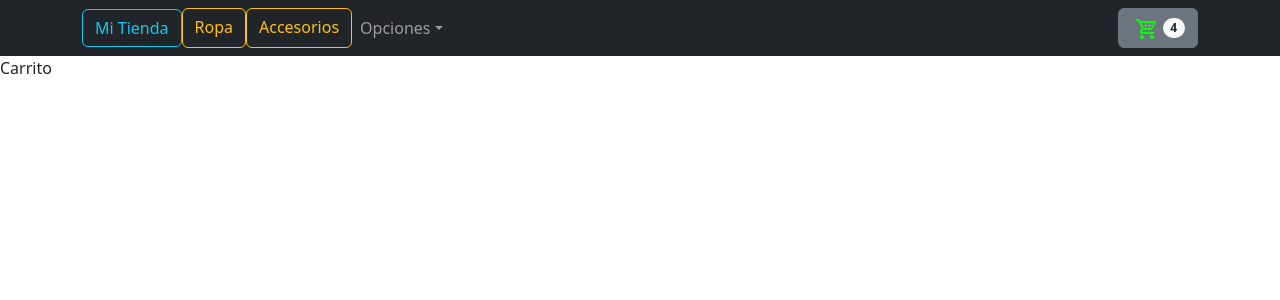
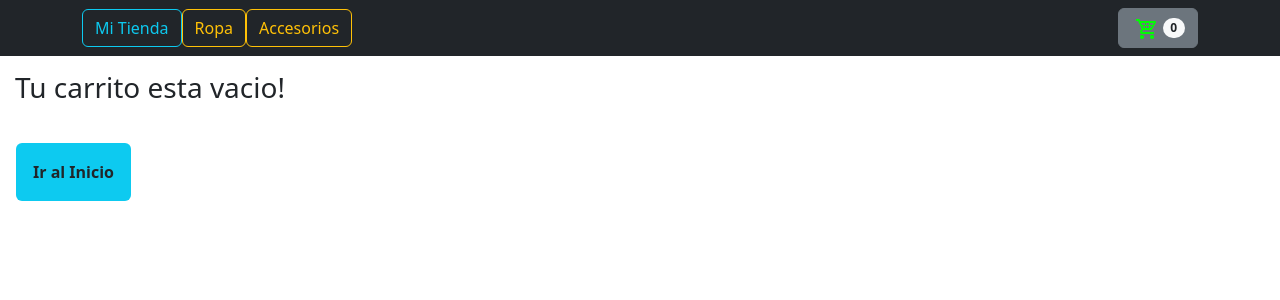
Before and after one commit to eldictador007/Santiago-Moulia-c43545, a React (Vite) app in the folder mi-App/: page /carrito in a window 1280 px wide. Shown: the top 300 px of the page. Built offline with nearby package versions, Linux system fonts and the light colour scheme.

Commit message:
carrito desprolijo

```diff
--- a/mi-App/src/App.jsx
+++ b/mi-App/src/App.jsx
@@ -1,15 +1,13 @@
 // import './App.css'
 
 import {BrowserRouter, Routes, Route, Navigate} from 'react-router-dom'
-import NavBar from './Componentes/NavBar/navBar'
+import {NavBar} from './Componentes/NavBar/navBar'
 import ItemListContainer from './Componentes/ItemListContainer/itemListCont'
 import { ItemDetailContainer } from './Componentes/itemDetailContainer/itemDetailCont'
 import {CartContainer} from './Componentes/CartContainer/cartContainer'
 import 'bootstrap/dist/css/bootstrap.min.css'
-import { createContext } from 'react'
-import { CartContext } from './context/cartContext'
+import {CartContextProvider} from './context/cartContext'
 
-const Context = createContext()
 
 
 function App() {
@@ -18,7 +16,7 @@
   return (
 
      <BrowserRouter>
-     <CartContext.Provider value={{
+     <CartContextProvider value={{
 
      }}>
 
@@ -34,7 +32,7 @@
        {/* </> */}
        </Routes>
 
-     </CartContext.Provider>
+     </CartContextProvider>
        </BrowserRouter>
 
 
--- a/mi-App/src/componentes/CartContainer/cartContainer.jsx
+++ b/mi-App/src/componentes/CartContainer/cartContainer.jsx
@@ -1,3 +1,64 @@
-export const CartContainer=()=>{
-    return <div>Carrito</div>
-}
+import { Link } from "react-router-dom";
+import { useCartContext } from "../../context/cartContext";
+
+export const CartContainer = () => {
+  const { cartList, emptyCart, totalPrice, deleteItem } = useCartContext();
+  console.log(cartList);
+  return (
+    <div>
+      {cartList.length !== 0 ? (
+        <>
+          <ul className="list-group">
+            {cartList.map((prod) => (
+              <li key={prod.id} className="list-group-item">
+                <div className="card">
+                  <img src={prod.pic} alt="" className="w-25" />
+                  <div className="card-body">
+                    <h5 className="card-title">
+                      {prod.name} - {prod.cat}
+                    </h5>
+                    <p className="card-text">
+                      Precio por unidad: ${prod.price} <br></br> Cantidad
+                      seleccionada: {prod.cant}
+                    </p>
+
+                    <button
+                      onClick={() => deleteItem(prod.id)}
+                      className="btn btn-info"
+                    >
+                      Quitar elemento
+                    </button>
+                  </div>
+                </div>
+              </li>
+            ))}
+          </ul>
+          <div style={{ padding: 15 }}>
+            <h2>Precio total: ${totalPrice()} </h2>
+            <button
+              className="btn bg-danger p-3 m-3 fw-bolder"
+              onClick={emptyCart}
+            >
+              Vaciar carrito
+            </button>
+            <button
+              className="btn bg-success p-3 m-3 fw-bolder"
+              onClick={emptyCart}
+            >
+              Finalizar compra!
+            </button>
+          </div>
+        </>
+      ) : (
+        <>
+          <h3  style={{ padding: 15 }}>Tu carrito esta vacio!</h3>
+          <Link to="/">
+            <button className="btn bg-info p-3 m-3 fw-bolder">
+              Ir al Inicio
+            </button>
+          </Link>
+        </>
+      )}
+    </div>
+  );
+};
--- a/mi-App/src/componentes/CartWidget/CartWidget.jsx
+++ b/mi-App/src/componentes/CartWidget/CartWidget.jsx
@@ -1,19 +1,40 @@
 
-import Badge from 'react-bootstrap/Badge';
-import Button from 'react-bootstrap/Button';
+//import { useContext } from 'react';
+import {Badge, Button} from 'react-bootstrap';
+//import Button from 'react-bootstrap/Button';
+import  {useCartContext}  from '../../context/cartContext'
 // import Counter from '../Contador/contador';
 
-function CartWidget({}){
-    let cart=4
+// function CartWidget({}){
+//     let cart=4
+//     return(
+//         <Button variant="secondary">
+//        <svg xmlns="http://www.w3.org/2000/svg" width="2em" height="1.5em" preserveAspectRatio="xMidYMid meet" viewBox="0 0 24 24"><path fill="lime" d="M19 20c0 1.11-.89 2-2 2a2 2 0 0 1-2-2c0-1.11.89-2 2-2a2 2 0 0 1 2 2M7 18c-1.11 0-2 .89-2 2a2 2 0 0 0 2 2c1.11 0 2-.89 2-2s-.89-2-2-2m.2-3.37l-.03.12c0 .14.11.25.25.25H19v2H7a2 2 0 0 1-2-2c0-.35.09-.68.24-.96l1.36-2.45L3 4H1V2h3.27l.94 2H20c.55 0 1 .45 1 1c0 .17-.05.34-.12.5l-3.58 6.47c-.34.61-1 1.03-1.75 1.03H8.1l-.9 1.63M8.5 11H10V9H7.56l.94 2M11 9v2h3V9h-3m3-1V6h-3v2h3m3.11 1H15v2h1l1.11-2m1.67-3H15v2h2.67l1.11-2M6.14 6l.94 2H10V6H6.14Z"/></svg>
+//         <Badge id='compra' bg="light" pill='true' text="dark">{cart}</Badge>
+//       <span className="visually-hidden">Items en tu carrito</span>
+//     </Button>
+//     )
+// }
+// export default CartWidget
+
+
+//import  { AiOutlineShoppingCart } from 'react-icons/ai'
+
+const Cartwidget = () => {
+
+  const {totalCount} = useCartContext()
   return(
+    <>
+    {/* {totalCount() !== 0 && totalCount()} */}
     <Button variant="secondary">
    <svg xmlns="http://www.w3.org/2000/svg" width="2em" height="1.5em" preserveAspectRatio="xMidYMid meet" viewBox="0 0 24 24"><path fill="lime" d="M19 20c0 1.11-.89 2-2 2a2 2 0 0 1-2-2c0-1.11.89-2 2-2a2 2 0 0 1 2 2M7 18c-1.11 0-2 .89-2 2a2 2 0 0 0 2 2c1.11 0 2-.89 2-2s-.89-2-2-2m.2-3.37l-.03.12c0 .14.11.25.25.25H19v2H7a2 2 0 0 1-2-2c0-.35.09-.68.24-.96l1.36-2.45L3 4H1V2h3.27l.94 2H20c.55 0 1 .45 1 1c0 .17-.05.34-.12.5l-3.58 6.47c-.34.61-1 1.03-1.75 1.03H8.1l-.9 1.63M8.5 11H10V9H7.56l.94 2M11 9v2h3V9h-3m3-1V6h-3v2h3m3.11 1H15v2h1l1.11-2m1.67-3H15v2h2.67l1.11-2M6.14 6l.94 2H10V6H6.14Z"/></svg>
-        <Badge id='compra' bg="light" pill='true' text="dark">{cart}</Badge>
+    <Badge id='compra' bg="light" pill='true' text="dark">{totalCount()}</Badge>
   <span className="visually-hidden">Items en tu carrito</span>
 </Button>
+    </>
 )
 }
-export default CartWidget
+export default Cartwidget
 
 
 //export default ButtonExample;
--- a/mi-App/src/componentes/Contador/contador.jsx
+++ b/mi-App/src/componentes/Contador/contador.jsx
@@ -3,11 +3,21 @@
 
 //  import CartWidget from '../CartWidget/CartWidget';
 
-function Counter({stock, onAdd}) {
+const Counter=({stock,initial=1, onAdd})=> {
     const [count, setCount] = useState(1);
     // useEffect(() => {
     //     document.title = `You clicked ${count} times`;
     //     },[]);
+    const add=()=>{
+      if (count<stock){
+        setCount(count+1)
+      }
+    }
+    const substract=()=>{
+      if (count>initial){
+        setCount(count-1)
+      }
+    }
     const handleOnAdd = () => {
       onAdd(count)
 
@@ -16,9 +26,9 @@
     return (
       <div className='container'>
 
-        <button className='btn bg-warning p-2 m-3 fw-bolder' onClick={() => count>0? setCount(count - 1): alert('No es posible realizar esa operacion')}> - </button>
+        <button className='btn bg-warning p-2 m-3 fw-bolder' onClick={substract}> - </button>
        <Badge id='counter' bg="dark" pill='true' text="light">{count}</Badge>
-        <button className='btn bg-success p-2 m-3 fw-bolder' onClick={() => count<stock? setCount(count + 1): alert('Lo sentimos, no hay mas aticulos disponbles')}> + </button>
+        <button className='btn bg-success p-2 m-3 fw-bolder' onClick={add}> + </button>
 
         <br></br>
         <button className='btn bg-info p-3 m-5 fw-bolder' onClick={handleOnAdd}>Agregar al Carrito</button>
--- a/mi-App/src/componentes/ItemListContainer/item.jsx
+++ b/mi-App/src/componentes/ItemListContainer/item.jsx
@@ -1,4 +1,5 @@
 import { Link } from "react-router-dom"
+
 
 
 
--- a/mi-App/src/componentes/itemDetailContainer/itemDetail.jsx
+++ b/mi-App/src/componentes/itemDetailContainer/itemDetail.jsx
@@ -1,33 +1,18 @@
+import { Link } from "react-router-dom"
 import { useState } from "react"
 import Counter from "../Contador/contador"
-import { Link } from "react-router-dom"
+import { useCartContext} from "../../context/cartContext"
+
 
 export const ItemDetail =({product})=>{
     const [isCant, setIsCant ] = useState(false)
-
-    const [cartList, setCartList] = useState([])
-    // modificar el cartList
-
-
-
-    const agregarCarrito = (product) => {
-        // si está?
-        const idx = cartList.findIndex(prod => prod.id === product.id) //no esta -> -1
-
-        if (idx !== -1) {
-            // cartList[idx].cant = cartList[idx].cant + product.cant
-            cartList[idx].cant +=  product.cant
-            setCartList( [ ...cartList ] )
-        } else {
-            setCartList([...cartList, product]) // push
-        }
-
-
-    }
+   // const useCartContext = () =>  useContext(useCartContext)
+   // const {addToCart}= useCartContext()
+   const {cartList, addToCart} = useCartContext()
 
     const onAdd = (cant) => {
         console.log('la cantidad seleccionada es: ',cant)
-        agregarCarrito( { ...product, cant } )
+        addToCart( { ...product, cant } )
         setIsCant(true)
     }
 
--- a/mi-App/src/componentes/navBar/navBar.jsx
+++ b/mi-App/src/componentes/navBar/navBar.jsx
@@ -1,13 +1,13 @@
-import {Link,NavLink} from 'react-router-dom'
-import Container from 'react-bootstrap/Container';
-import Nav from 'react-bootstrap/Nav';
-import Navbar from 'react-bootstrap/Navbar';
-import NavDropdown from 'react-bootstrap/NavDropdown';
-import CartWidget from '../CartWidget/CartWidget';
+import {NavLink} from 'react-router-dom'
+import {Container,Nav,Navbar} from 'react-bootstrap';
+// import {Nav} from 'react-bootstrap/Nav';
+// import Navbar from 'react-bootstrap/Navbar';
+//import {NavDropdown} from 'react-bootstrap/NavDropdown';
+import  Cartwidget  from '../CartWidget/CartWidget';
 
 
 
-function NavBar() {
+export const NavBar=()=> {
   return (
     <>
     <Navbar collapseOnSelect expand="lg" bg="dark" variant="dark">
@@ -18,7 +18,7 @@
           <Nav className="me-auto">
             <NavLink className='btn btn-outline-warning' to="/ropa">Ropa</NavLink>
             <NavLink className='btn btn-outline-warning' to="/accesorios">Accesorios</NavLink>
-            <NavDropdown title="Opciones" id="collasible-nav-dropdown">
+            {/* <NavDropdown title="Opciones" id="collasible-nav-dropdown">
               <NavDropdown.Item href="#action/3.1">Hombre</NavDropdown.Item>
               <NavDropdown.Item href="#action/3.2">
                 Dama
@@ -28,12 +28,12 @@
               <NavDropdown.Item href="#action/3.4">
                 Ofertas
               </NavDropdown.Item>
-            </NavDropdown>
+            </NavDropdown> */}
           </Nav>
           <Nav>
-            <Link to='/carrito'>
-              <CartWidget />
-            </Link>
+            <NavLink to='/carrito'>
+              <Cartwidget />
+            </NavLink>
             {/* <Nav.Link eventKey={2} href="#login">
               Ingresar
             </Nav.Link> */}
@@ -46,4 +46,4 @@
   );
 }
 
-export default NavBar;
+//export default NavBar;
--- a/mi-App/src/context/cartContext.jsx
+++ b/mi-App/src/context/cartContext.jsx
@@ -1,8 +1,56 @@
-import { createContext } from "react";
+import {createContext,useContext,useState } from 'react'
 
+const CartContext = createContext( [] )
 
+export const useCartContext = () =>  useContext(CartContext)
 
+export const CartContextProvider = ({ children }) => {
+    // estado cartList
+    const [cartList, setCartList] = useState([])
+    // modificar el cartList
 
+    const addToCart = (product) => {
+        // si está?
+        const idx = cartList.findIndex(prod => prod.id === product.id) //no esta -> -1
 
+        if (idx !== -1) {
+            // cartList[idx].cant = cartList[idx].cant + product.cant
+            cartList[idx].cant +=  product.cant
+            setCartList( [ ...cartList ] )
+        } else {
+            setCartList([...cartList, product]) // push
+        }
+    }
+    // precio total
 
-export const CartContext= createContext([])
+    const totalPrice = () => cartList.reduce((contador, producto) => contador += (producto.price * producto.cant) , 0)
+
+    // cantidad total
+    const totalCount = () => cartList.reduce((contador, producto) => contador += producto.cant , 0)
+
+    // vaciar el carrito
+    const emptyCart = () => {
+        setCartList([])
+    }
+
+    const deleteItem = (id) =>  {
+        setCartList( cartList.filter(prod => prod.id !== id ) )
+    }
+    // inInCart
+    // eliminar por item
+    // cantidad total de product
+    // precio total
+
+    return(
+        <CartContext.Provider value={{
+            cartList,
+            addToCart,
+            emptyCart,
+            totalPrice,
+            totalCount,
+            deleteItem
+        }}>
+            { children  }
+        </CartContext.Provider>
+    )
+}
```
Also changed, not shown: mi-App/src/componentes/itemDetailContainer/itemDetailCont.jsx (+33 -26 lines). Lines whose indentation alone changed are shown as unchanged.
